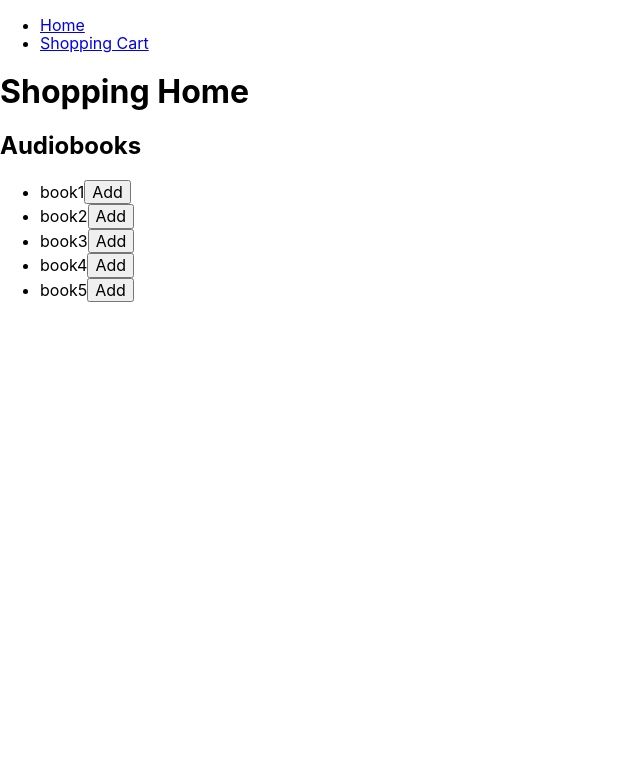
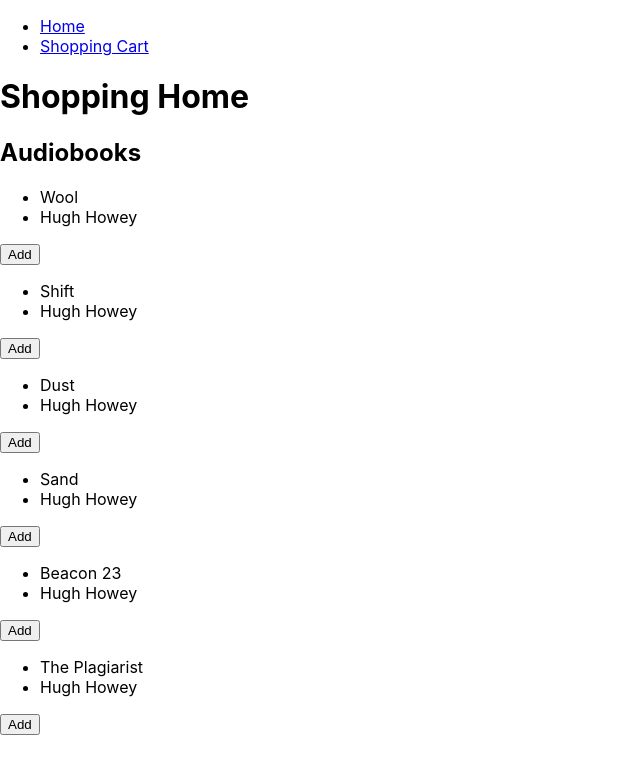
Before and after one commit to SempleGit/shopping-cart, a React (Create React App) app: page / in a window 1280 px wide. Shown: the top 774 px of the page, without its empty margins (0-640 px from the left). Built offline with nearby package versions, Linux system fonts and the light colour scheme.

Commit message:
updated map to use object as keys

```diff
--- a/package.json
+++ b/package.json
@@ -6,10 +6,12 @@
     "@testing-library/jest-dom": "^5.11.6",
     "@testing-library/react": "^11.2.2",
     "@testing-library/user-event": "^12.6.0",
+    "normalize.css": "^8.0.1",
     "react": "^17.0.1",
     "react-dom": "^17.0.1",
     "react-router-dom": "^5.2.0",
     "react-scripts": "4.0.1",
+    "uniqid": "^5.2.0",
     "web-vitals": "^0.2.4"
   },
   "scripts": {
--- a/src/components/Audiobooks.js
+++ b/src/components/Audiobooks.js
@@ -1,30 +1,29 @@
 import React from 'react';
+import uniqid from 'uniqid';
+import { audiobooks } from './helpers';
 
 const Audiobooks = (props) => {
+
   const {addToCart} = props;
+
+  const displayBooks = () => {
+    return audiobooks.map( (audiobook) => {
+      return (
+      <div className="audiobook-container" key={audiobook.id}>
+        <ul className="audiobookUl">
+          <li className="audiobookTitle">{audiobook.title}</li>
+          <li className="audiobookTitle">{audiobook.author}</li>
+        </ul>
+        <button onClick={() => addToCart(audiobook)}>Add</button>
+      </div>
+    )
+      })
+  }
 
   return (
     <section className="audiobooks">
       <h2>Audiobooks</h2>
-      <div >
-        <ul>
-          <li className="audiobook" id="a1">book1
-            <button onClick={() => addToCart("a1")}>Add</button>
-          </li>
-          <li className="audiobook" id="a2">book2
-            <button onClick={() => addToCart("a2")}>Add</button>
-          </li>
-          <li className="audiobook" id="a3">book3
-            <button onClick={() => addToCart("a3")}>Add</button>
-          </li>
-          <li className="audiobook" id="a4">book4
-            <button onClick={() => addToCart("a4")}>Add</button>
-          </li>
-          <li className="audiobook" id="a5">book5
-            <button onClick={() => addToCart("a5")}>Add</button>
-          </li>
-        </ul>
-      </div>
+      {displayBooks()}
     </section>
   )
 }
--- a/src/components/Cart.js
+++ b/src/components/Cart.js
@@ -1,4 +1,5 @@
 import React from 'react';
+import { Link } from 'react-router-dom';
 
 const Cart = (props) => {
 
@@ -59,12 +60,15 @@
   const cartDisplay = () => {
     const shoppingCart = new Map(props.cartItems);
     const items = Array.from(shoppingCart.keys());
-    const display = items.map(item => (
-      <li key={item} id={item}>Item: {item} Quantity:
+    const display = items.map((item, index) => (
+      <li key={index}>
+        <p><Link to='/audiobook/'>{item.title}</Link></p>
+        <p>Quantity:
         <button className='adjust-button' onClick={() => adjustQuantity(item, 1)}>+</button>
         <input type='number' onChange={e => handleChange(e, item)} value={shoppingCart.get(item)}></input>
         <button className='adjust-button' onClick={() => adjustQuantity(item, -1)}>-</button>
         <button onClick={() => deleteItem(item)}>Remove</button>
+        </p>
       </li>
     ));
     return display;
--- a/src/components/Home.js
+++ b/src/components/Home.js
@@ -1,12 +1,11 @@
 import React from 'react';
-import Audiobooks from '../components/Audiobooks';
+import Audiobooks from './Audiobooks';
 
 const Home = (props) => {
 
   const addToCart = (itemToAdd) => {
     props.setCart((items) => {
-      const newItems = new Map(items);
-      return newItems.has(itemToAdd) ? newItems.set(itemToAdd, newItems.get(itemToAdd)+1): newItems.set(itemToAdd, 1);
+      return items.has(itemToAdd) ? items.set(itemToAdd, items.get(itemToAdd)+1): items.set(itemToAdd, 1);
     });
   }
 
--- a/src/components/helpers.js
+++ b/src/components/helpers.js
@@ -1,6 +1,42 @@
+import uniqid from 'uniqid';
 
-const handleClick = (e) => {
-  console.log(e.target.id)
-};
+const audiobooks = [
+  {
+  title: "Wool",
+  author: "Hugh Howey",
+  img: "img",
+  id: uniqid(),
+  },
+  {
+  title: "Shift",
+  author: "Hugh Howey",
+  img: "img",
+  id: uniqid(),
+  },
+  {
+  title: "Dust",
+  author: "Hugh Howey",
+  img: "img",
+  id: uniqid(),
+  },
+  {
+  title: "Sand",
+  author: "Hugh Howey",
+  img: "img",
+  id: uniqid(),
+  },
+  {
+  title: "Beacon 23",
+  author: "Hugh Howey",
+  img: "img",
+  id: uniqid(),
+  },
+  {
+  title: "The Plagiarist",
+  author: "Hugh Howey",
+  img: "img",
+  id: uniqid(),
+  },
+];
 
-export { handleClick };
+export {audiobooks};
--- a/src/index.js
+++ b/src/index.js
@@ -1,7 +1,7 @@
 import React from 'react';
 import ReactDOM from 'react-dom';
 import App from './App'
-import 'normalize.css';
+// import 'normalize.css';
 import './index.css';
 
 ReactDOM.render(
```
Also changed, not shown: 2 other files (tests, documents, lock files or other folders).
